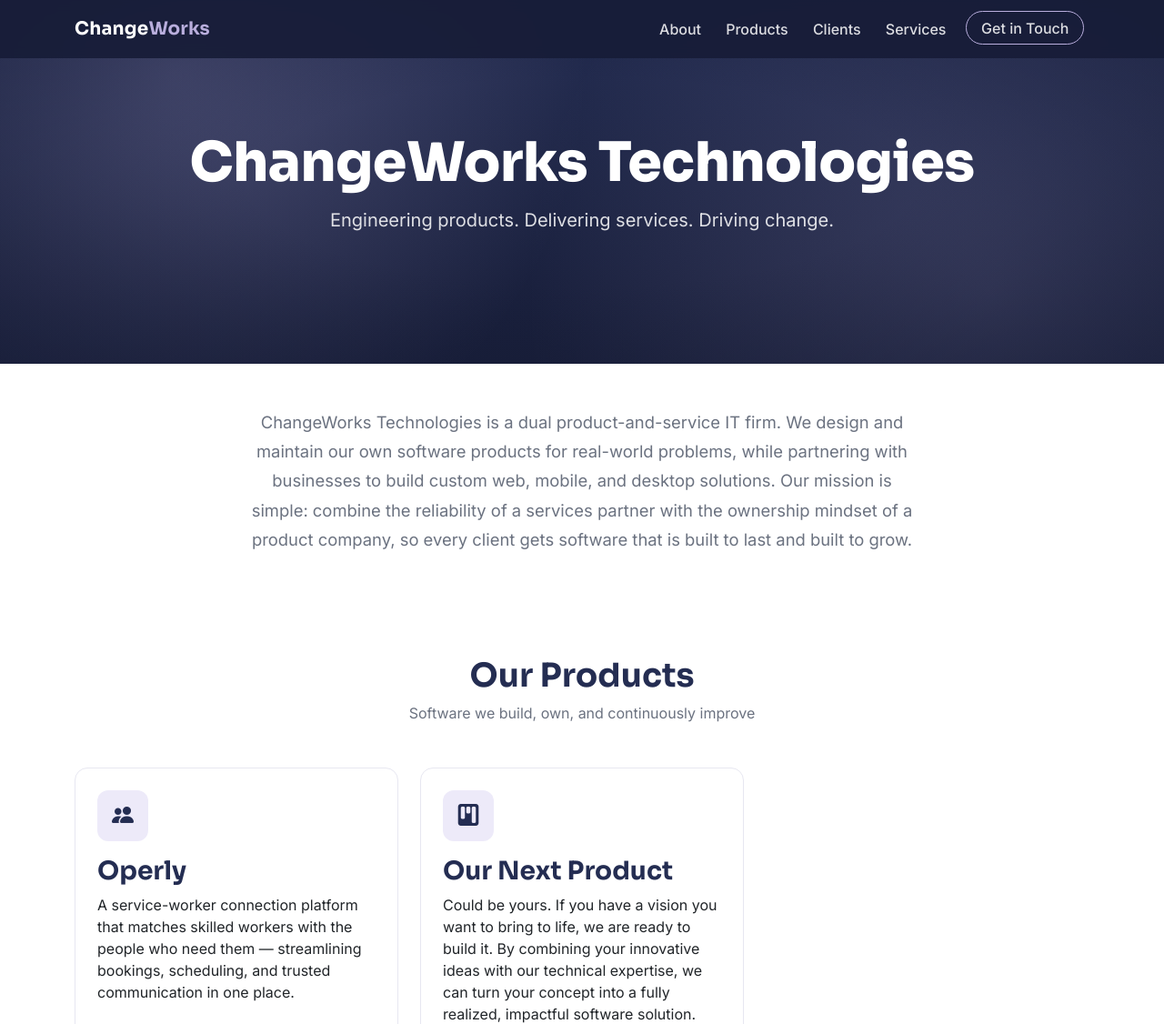
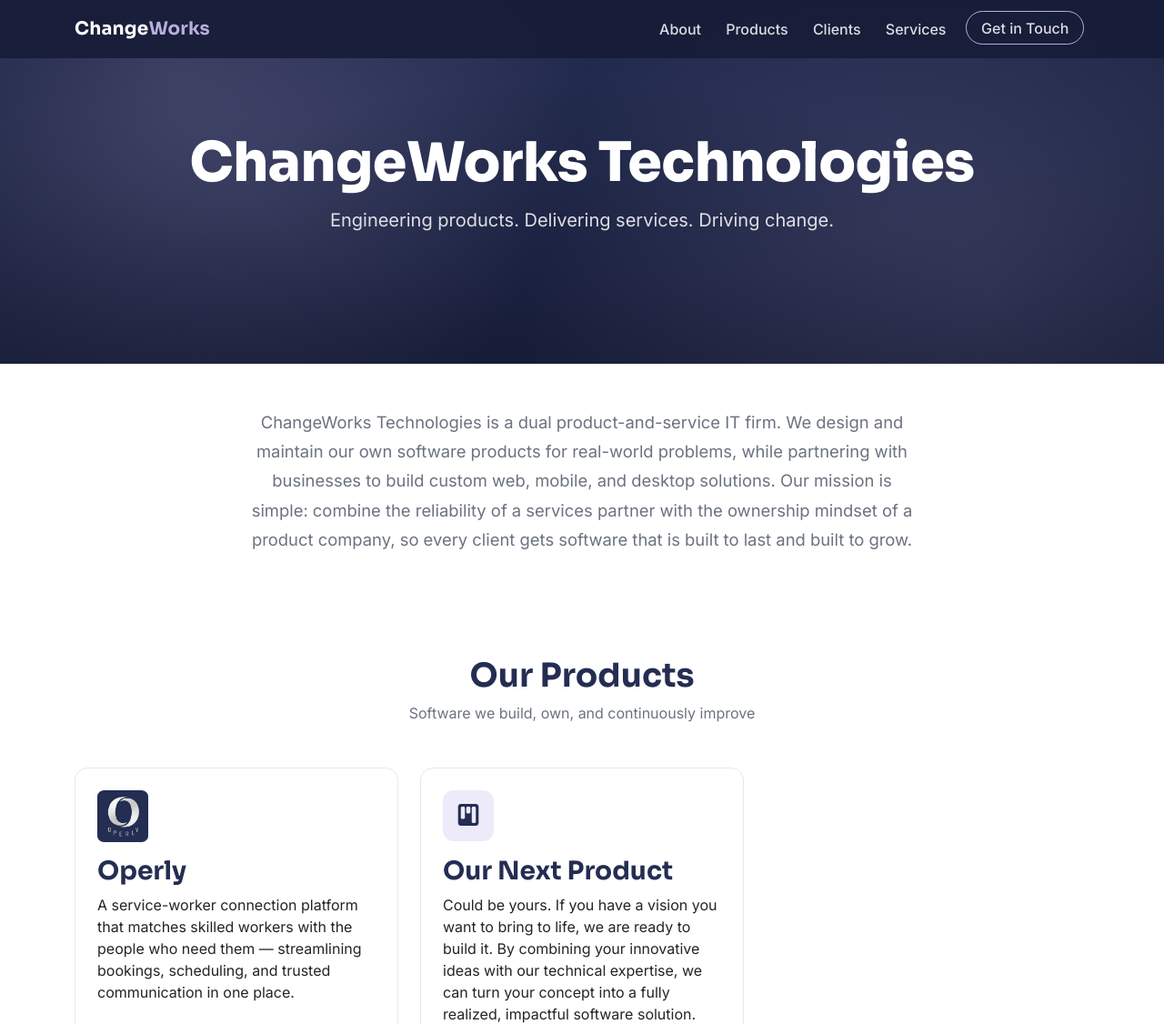
Before and after one commit to GaneshG-00/ChangeWorksTechnologies, a plain HTML site: page index.html in a window 1280 px wide. Shown: the top 1126 px of the page at 91% size. Drawn offline with nearby package versions, Linux system fonts and the light colour scheme.

Commit message:
Product Icon Added

```diff
--- a/index.html
+++ b/index.html
@@ -98,7 +98,7 @@
           <div class="card cw-product-card h-100">
             <div class="card-body">
               <div class="cw-product-icon">
-                <i class="bi bi-people-fill"></i>
+                <img src="Assets/Operly-Logo.png" alt="Operly icon" class="cw-product-icon-img">
               </div>
               <h3 class="card-title cw-product-title">Operly</h3>
               <p class="card-text">
--- a/style.css
+++ b/style.css
@@ -140,6 +140,12 @@ h1, h2, h3, h4, h5, h6 {
   color: var(--cw-muted);
 }
 
+.cw-product-icon-img {
+  width: 62px;
+  height: 57px;
+  object-fit: fill;
+}
+
 /* =========================================================
    SHARED SECTION STYLES
    ========================================================= */
@@ -218,6 +224,10 @@ h1, h2, h3, h4, h5, h6 {
 
 .cw-product-link:hover i {
   transform: translateX(3px);
+}
+
+.app-icon{
+  background: url("Assets/Operly-Logo.png")
 }
 
 /* =========================================================
```
Also changed, not shown: Assets/Operly-Logo.png (added), 1 other file.
